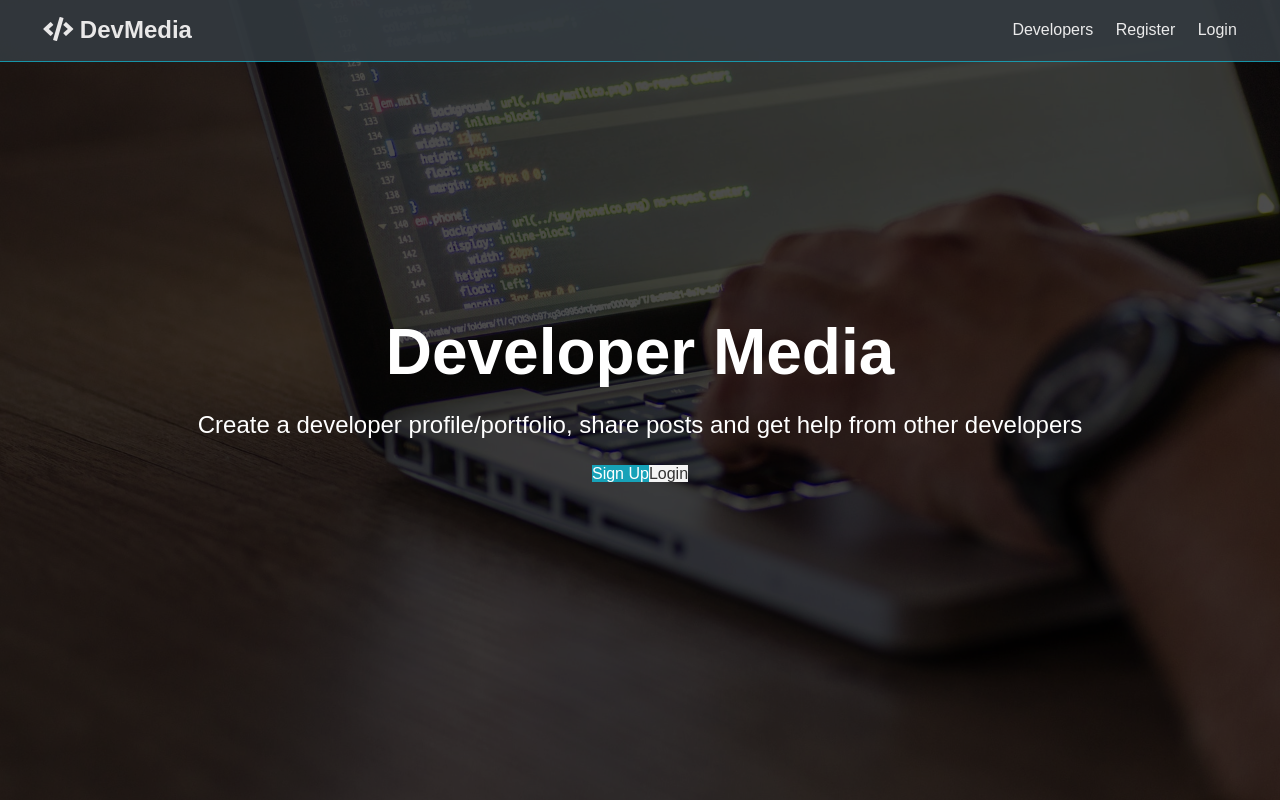
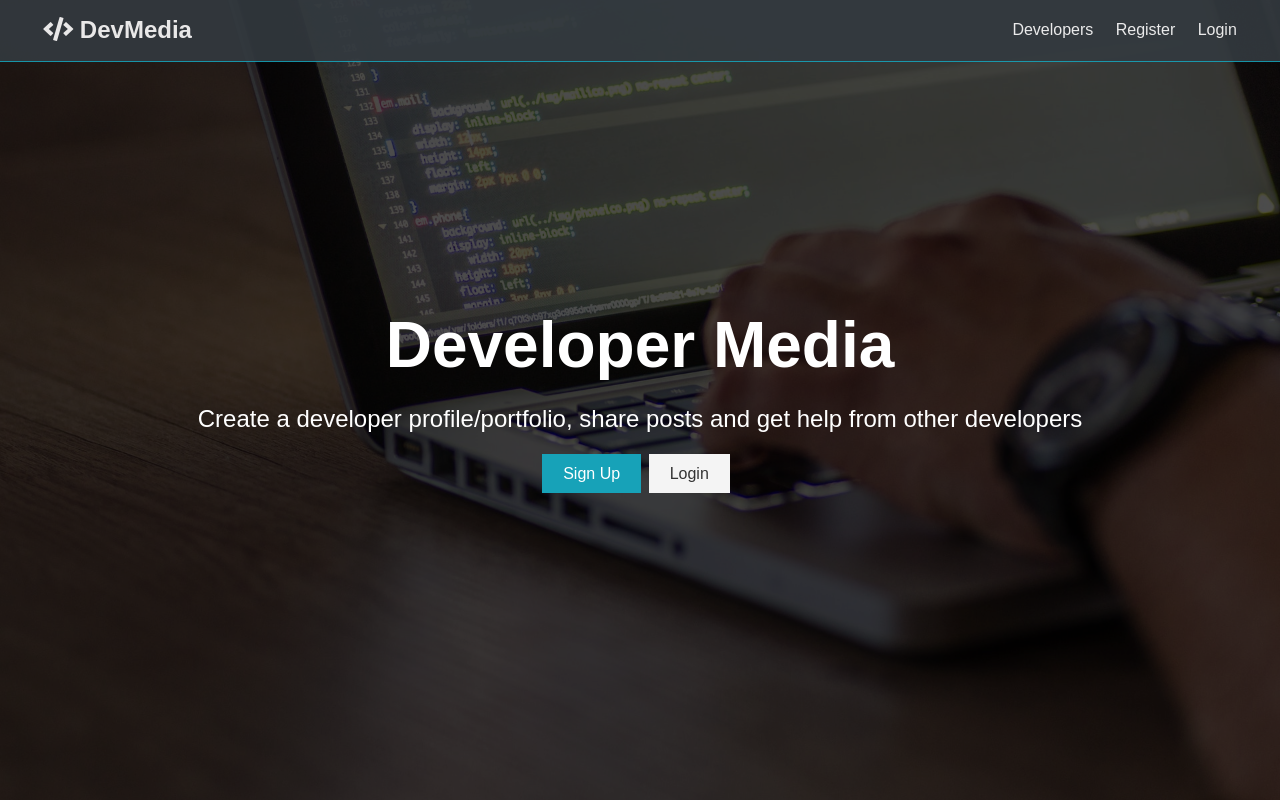
Before and after one commit to biswajit415/Social-media-mern-stack, a React (Create React App) app in the folder client/: page / in a window 1280 px wide. Built offline with nearby package versions, Linux system fonts and the light colour scheme; no server answers.

Commit message:
committed

```diff
--- a/client/src/App.css
+++ b/client/src/App.css
@@ -126,7 +126,16 @@ img {
 }
 
 .btn {
-
+  display: inline-block;
+  background: var(--light-color);
+  color: #333;
+  padding: 0.4rem 1.3rem;
+  font-size: 1rem;
+  border: none;
+  cursor: pointer;
+  margin-right: 0.5rem;
+  transition: opacity 0.2s ease-in;
+  outline: none;
 }
 
 .badge {
```
